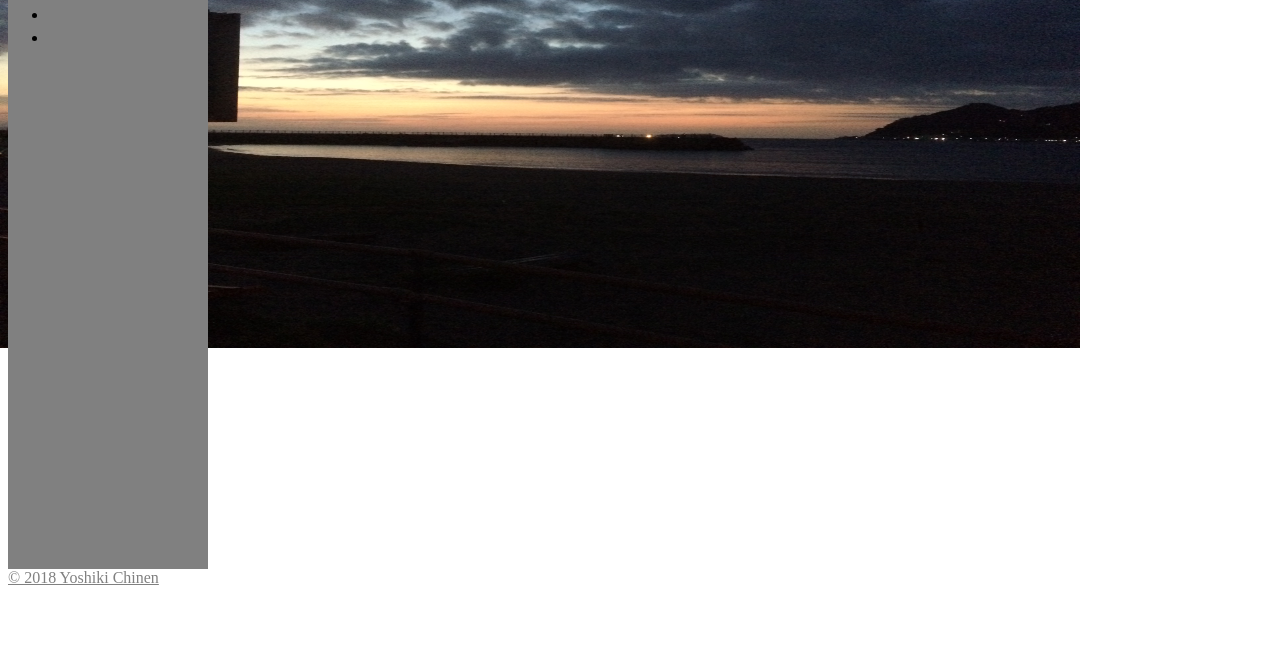
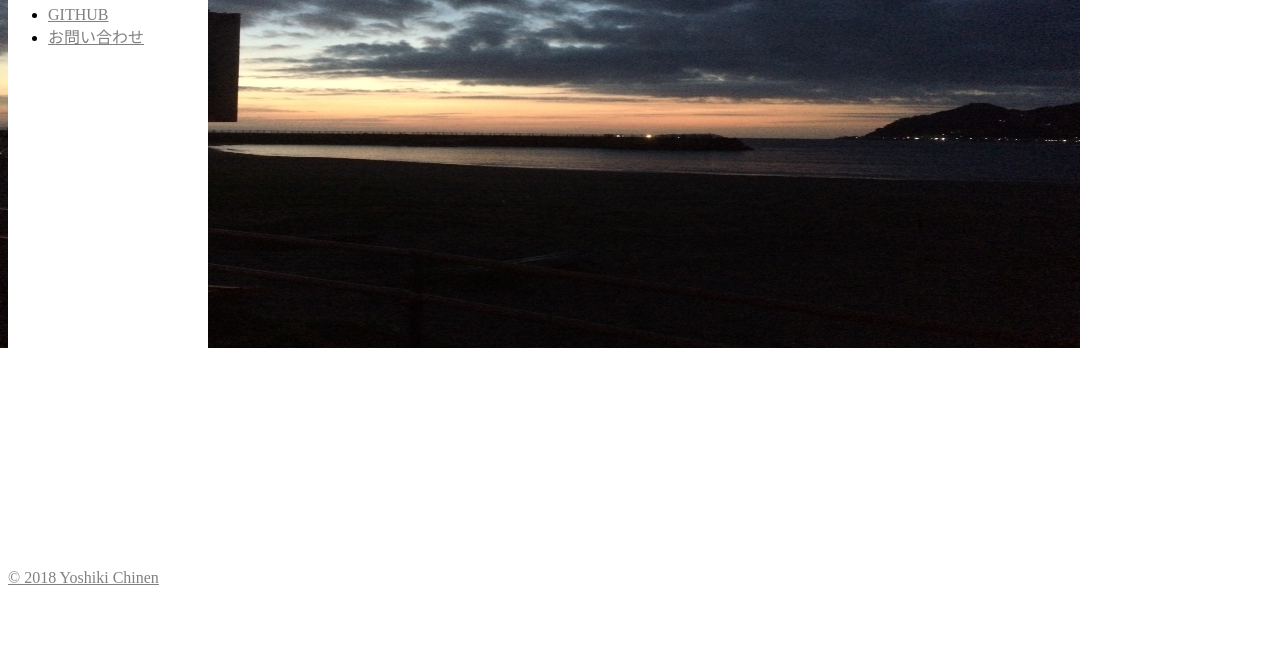
Before and after one commit to OrigamiCat/web2-3, a plain HTML site: page index.html in a window 1280 px wide. Shown: the part 132-800 px from the top of the page. Drawn offline with Linux system fonts and the light colour scheme.

Commit message:
Update default.css

```diff
--- a/css/default.css
+++ b/css/default.css
@@ -15,7 +15,7 @@ background-size:1080px 480px;
 div.sample {
 width:200px; height:680px;
 position-left:800px;
-background-color:gray;
+background-color:white;
 }
 
 a{
```
